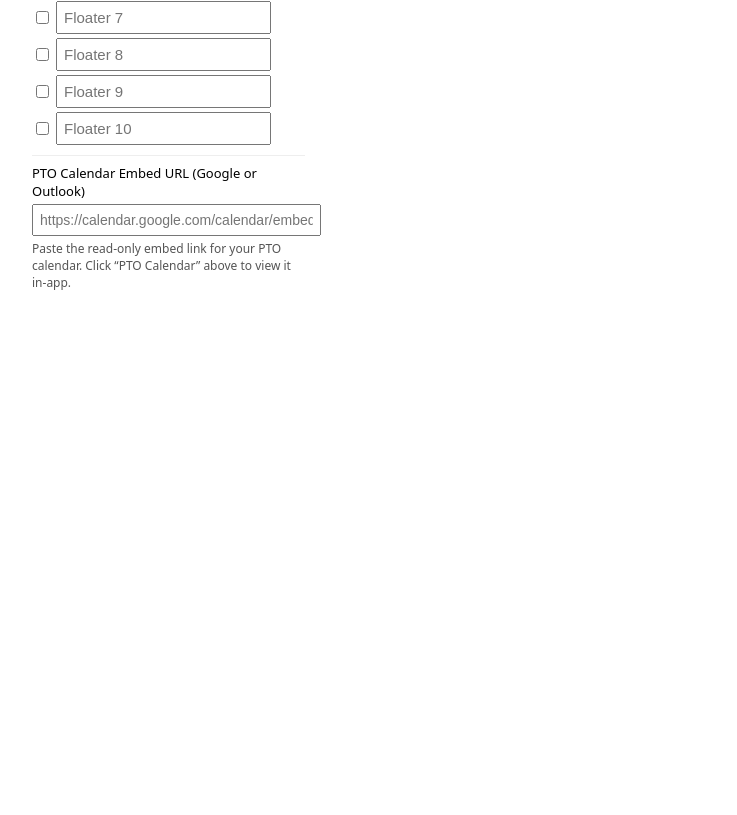
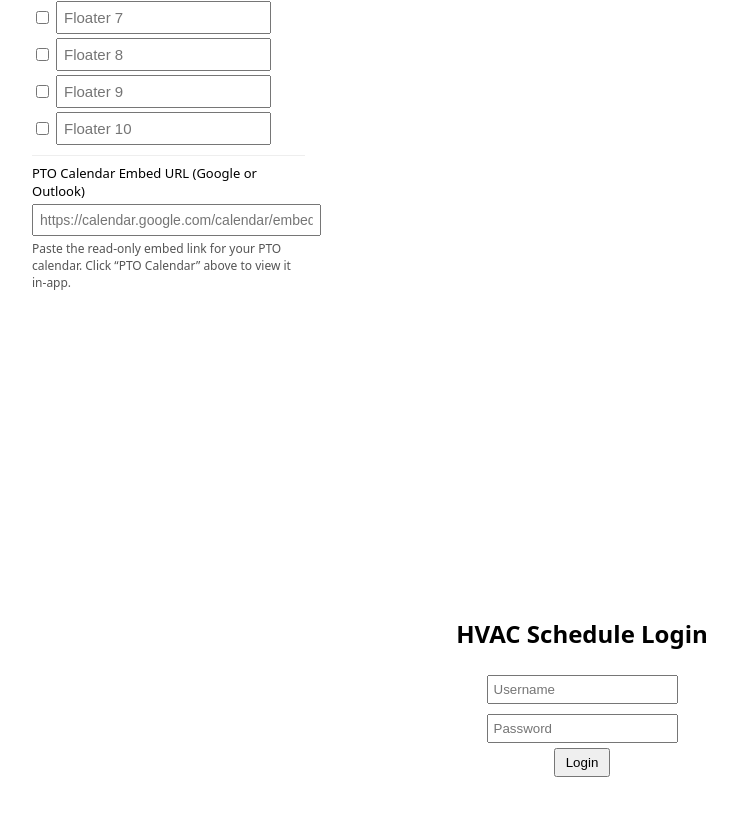
Before and after one commit to bergercasey/Hvacschedule, a website: page index.html in a window 1280 px wide. Shown: the part 1538-2353 px from the top of the page, without its empty margins (58-795 px from the left). Before the commit the page ends 1845 px from the top, so only its background shows below. Drawn offline with Linux system fonts and the light colour scheme; no server answers.

Commit message:
Update index.html

```diff
--- a/index.html
+++ b/index.html
@@ -630,6 +630,16 @@
 
 })();
 </script>
+<div id="login-screen" style="display:flex;flex-direction:column;align-items:center;justify-content:center;height:100vh;">
+  <h2>HVAC Schedule Login</h2>
+  <input id="login-user" placeholder="Username" style="margin:5px;padding:5px;">
+  <input id="login-pass" type="password" placeholder="Password" style="margin:5px;padding:5px;">
+  <button onclick="attemptLogin()" style="padding:5px 10px;">Login</button>
+  <div id="login-msg" style="color:red;margin-top:8px;"></div>
+</div>
+<div id="app" style="display:none;">
+  <!-- your schedule grid and everything else already in index.html -->
+</div>
 
 </body>
 </html>
```
